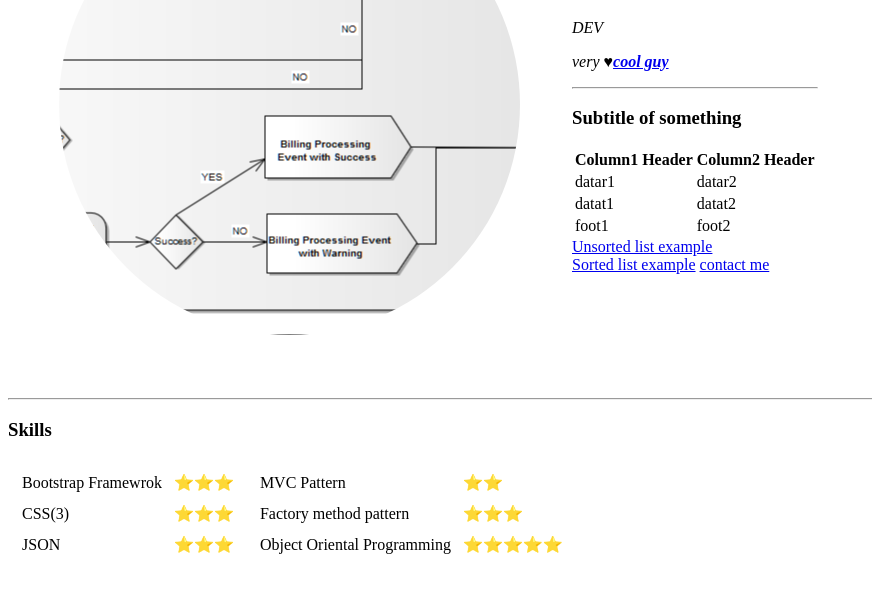
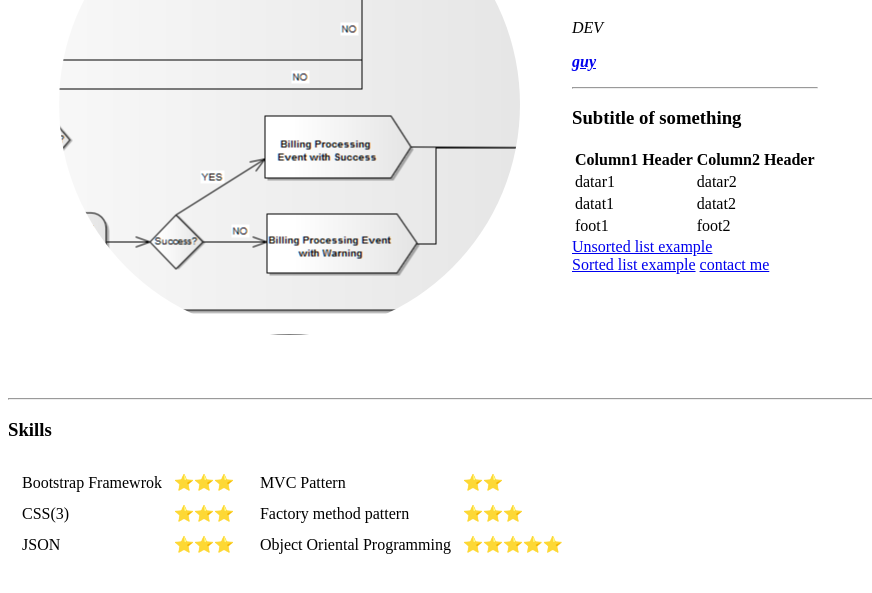
Before and after one commit to augur-test/test1, a plain HTML site: page index.html in a window 1280 px wide. Shown: the part 185-778 px from the top of the page, without its empty margins (0-872 px from the left). Drawn offline with Linux system fonts and the light colour scheme.

Commit message:
Update index.html

```diff
--- a/index.html
+++ b/index.html
@@ -14,7 +14,7 @@
       <td>
         <h1>Eugene</h1>
         <p><em>DEV</em></p>
-        <p><em>very ♥<strong><a href="https://www.appbrewery.co/p/web-development-course-resources/">cool guy</a></strong></em></p>
+        <p><em><strong><a href="https://www.appbrewery.co/p/web-development-course-resources/"> guy</a></strong></em></p>
         <hr size="2" />
         <h3>Subtitle of something</h3>
         <table>
```
